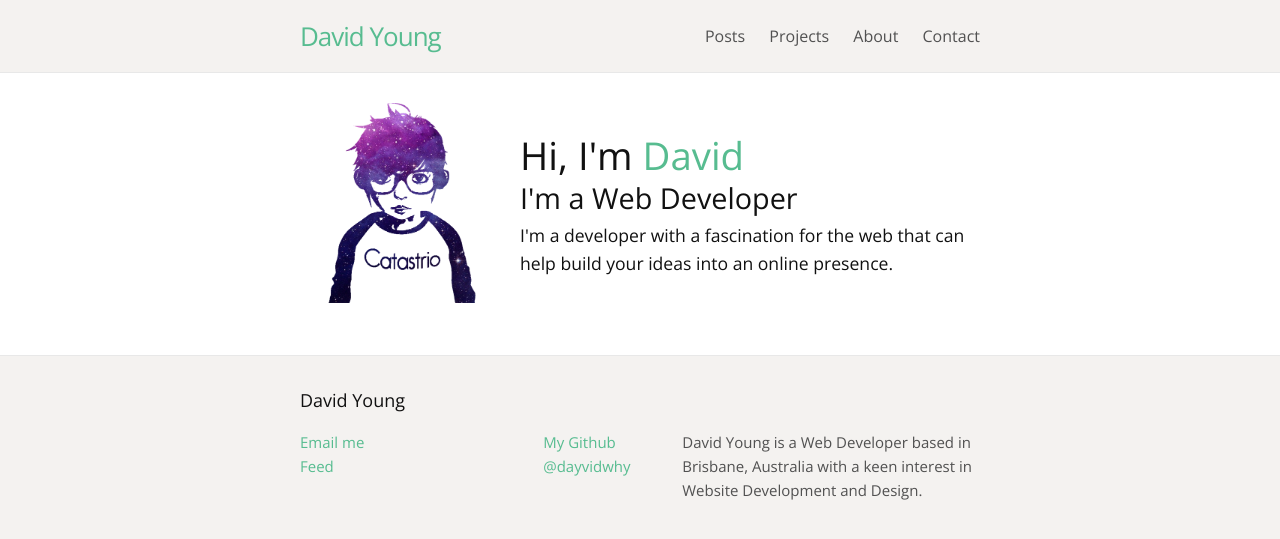
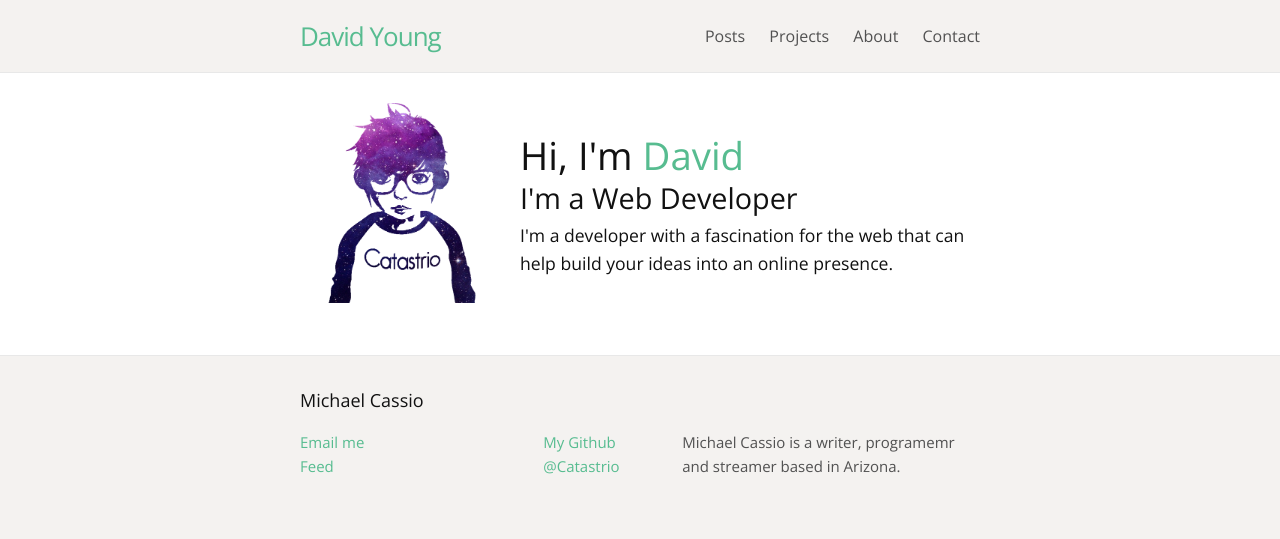
Before and after one commit to Catastrio/catastrio.github.io, a Jekyll site: the page built from index.html, in a window 1280 px wide. Shown: the top 539 px of the page. Built offline with Jekyll 4.4.1, drawn with Linux system fonts in a browser that asks for light colours; a file with an impossible date is left out.

Commit message:
Config updates.

```diff
--- a/_config.yml
+++ b/_config.yml
@@ -1,25 +1,25 @@
 future: true
 
 # core settings
-title: David Young
-email: me@davidyoung.tech
-email_address: me@davidyoung.tech
+title: Michael Cassio
+email: catastrio@gmail.com
+email_address: catastrio@gmail.com
 
 # bio's
 description: > # this means to ignore newlines until "baseurl:"
-  David Young is a Web Developer based in Brisbane, Australia
-  with a keen interest in Website Development and Design trying to make the web faster.
-short_description: "David Young is a Web Developer based in Brisbane, Australia with a keen interest in Website Development and Design."
+  Michael Cassio is a writer, programmer and streamer based in Arizona
+  with a deep, passionate interest in helping people express ideas creatively.
+short_description: "Michael Cassio is a writer, programemr and streamer based in Arizona."
 base_keywords: "web, developer, blog, web developer, brisbane, australia, david, young, david young"
 
 # URLs
 baseurl: "" # subpath, eg /blog
-url: "https://davidyoung.tech" # base url
+url: "https://catastrio.github.io" # base url
 theme_colour: "#F4F2F0"
 
 # usernames
-twitter_username: dayvidwhy
-github_username:  dayvidwhy
+twitter_username: Catastrio
+github_username:  Catastrio
 
 # Build settings
 markdown: kramdown
```
